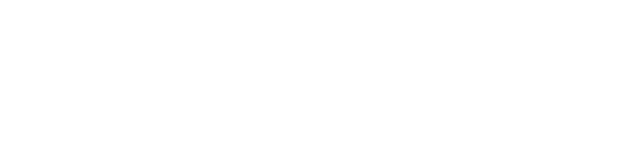
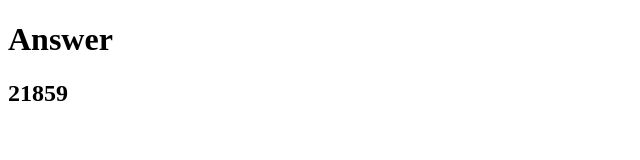
Before and after one commit to RutaUrbonaviciute/Financing_development_hw_task1, a plain HTML site: page index.html in a window 1280 px wide. Shown: the whole page, without its empty margins (0-640 px from the left). Drawn offline with Linux system fonts and the light colour scheme.

Commit message:
add show number in DOM

```diff
--- a/app.js
+++ b/app.js
@@ -2,7 +2,7 @@ const fileUrl = './input.txt'
 
 fetch(fileUrl)
   .then(r => r.text())
-  .then(t => alert(polymerReduction(t.split(''))))
+  .then(t => document.querySelector('h2').innerHTML = polymerReduction(t.split('')))
 
 const polymerReduction = (arr) => {
   for (let i = 0; i < arr.length - 1; i++) {
--- a/index.html
+++ b/index.html
@@ -8,7 +8,8 @@
 </head>
 
 <body>
-
+  <h1>Answer</h1>
+  <h2></h2>
   <script src="app.js"></script>
 </body>
 
```
